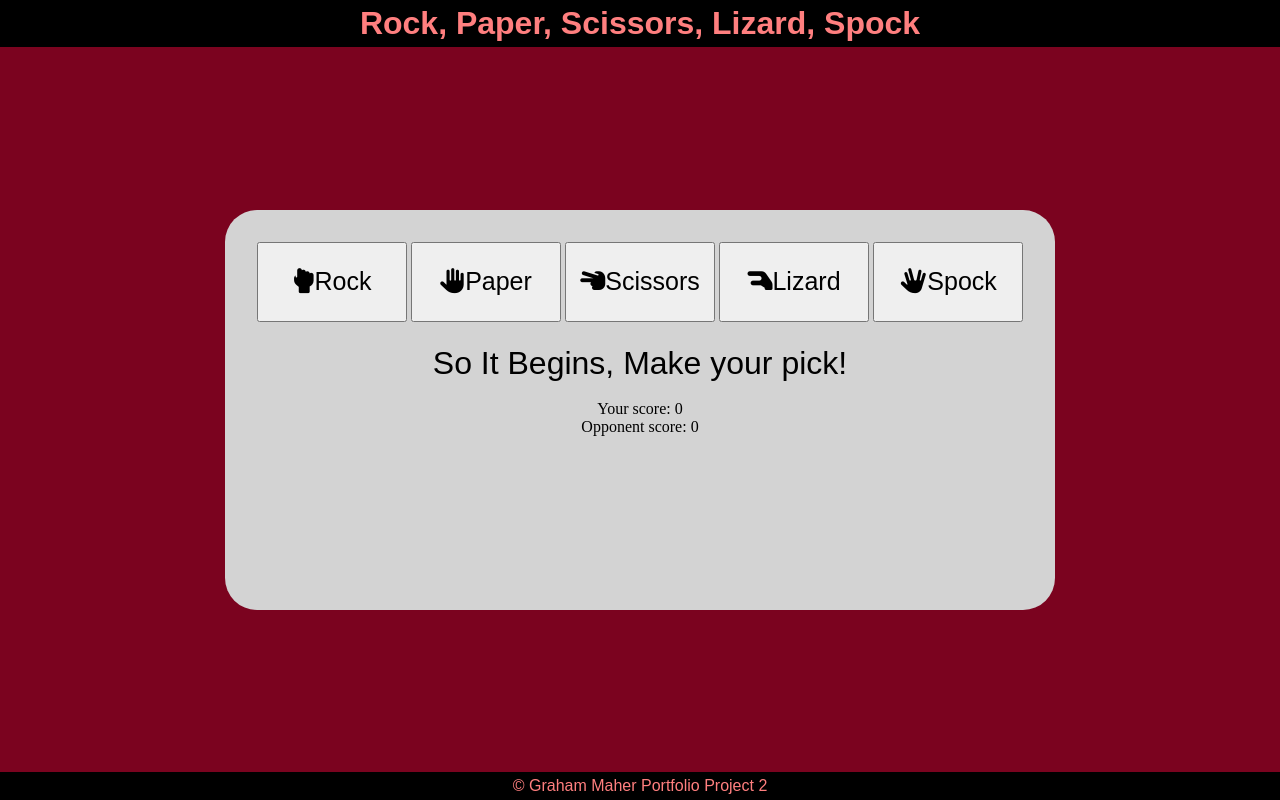
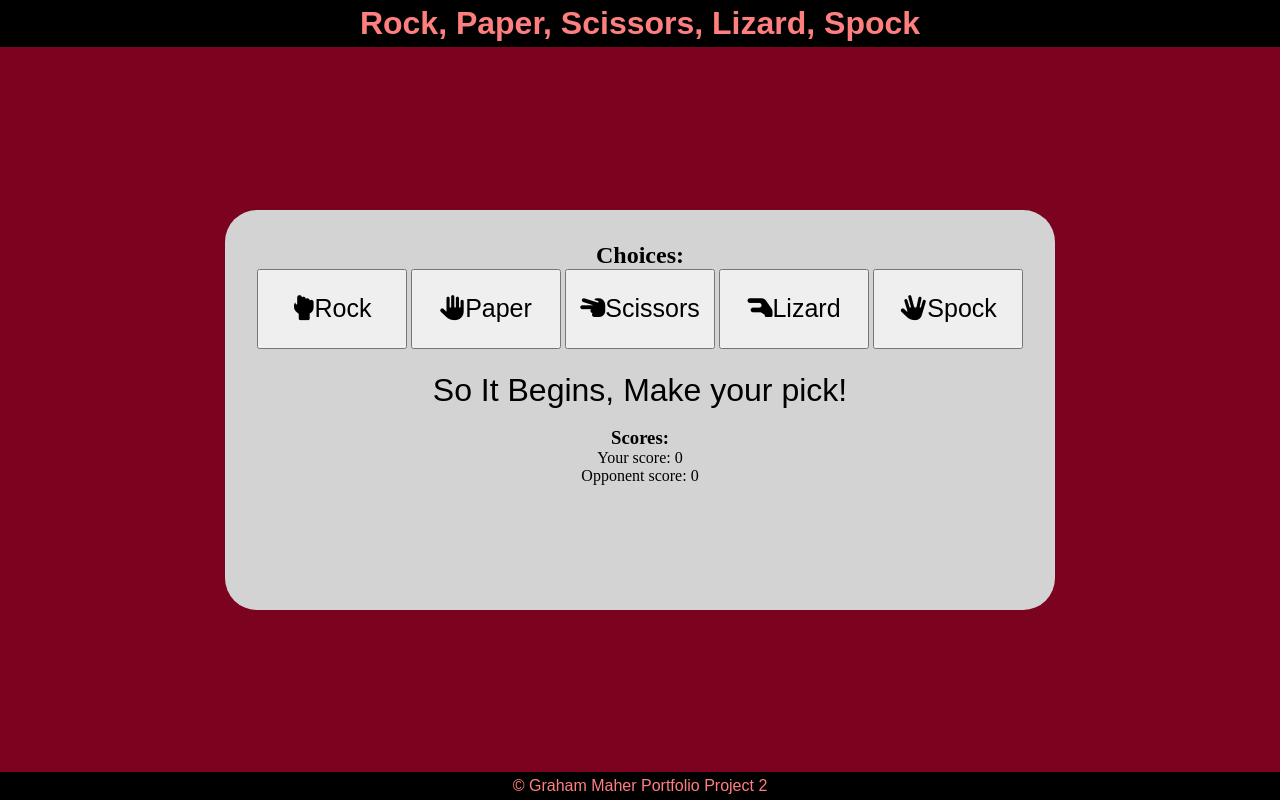
Before and after one commit to GrahamMaher/Rock-paper-scissors-lizzard-and-spock, a plain HTML site: page index.html in a window 1280 px wide. Drawn offline with Linux system fonts and the light colour scheme; a web font is replaced by a local one.

Commit message:
Fixed errors showing on html validation and warnings on JSHint validation

```diff
--- a/assets/js/script.js
+++ b/assets/js/script.js
@@ -1,3 +1,5 @@
+/*jshint esversion: 6 */
+
 const choices = ['rock', 'paper', 'scissors', 'lizard', 'spock'];
 let playerScore = 0;
 let opponentScore = 0;
--- a/index.html
+++ b/index.html
@@ -19,7 +19,7 @@
 
     <!-- link to css file -->
     <link rel="stylesheet" href="assets/css/style.css">
-    <title>Document</title>
+
 </head>
 
 <body>
@@ -29,6 +29,7 @@
 
     <main>
         <section id="game-area">
+            <h2>Choices:</h2>
             <div id="choices">
                 <button id="rock" class="select"><i class="fa-solid fa-hand-back-fist"></i>Rock</button>
                 <button id="paper" class="select"><i class="fa-solid fa-hand"></i>Paper</button>
@@ -40,13 +41,14 @@
             <div id="result-area">
                 <p id="message">So It Begins, Make your pick!</p>
                 <br>
+                <h3>Scores:</h3>
                 <p>Your score: <span id="your-score">0</span></p>
                 <p>Opponent score: <span id="opponent-score">0</span></p>
             </div>
         </section>
     </main>
     <footer>
-        &copy Graham Maher Portfolio Project 2
+        &copy; Graham Maher Portfolio Project 2
     </footer>
 
     <!-- font awesome kit -->
```
